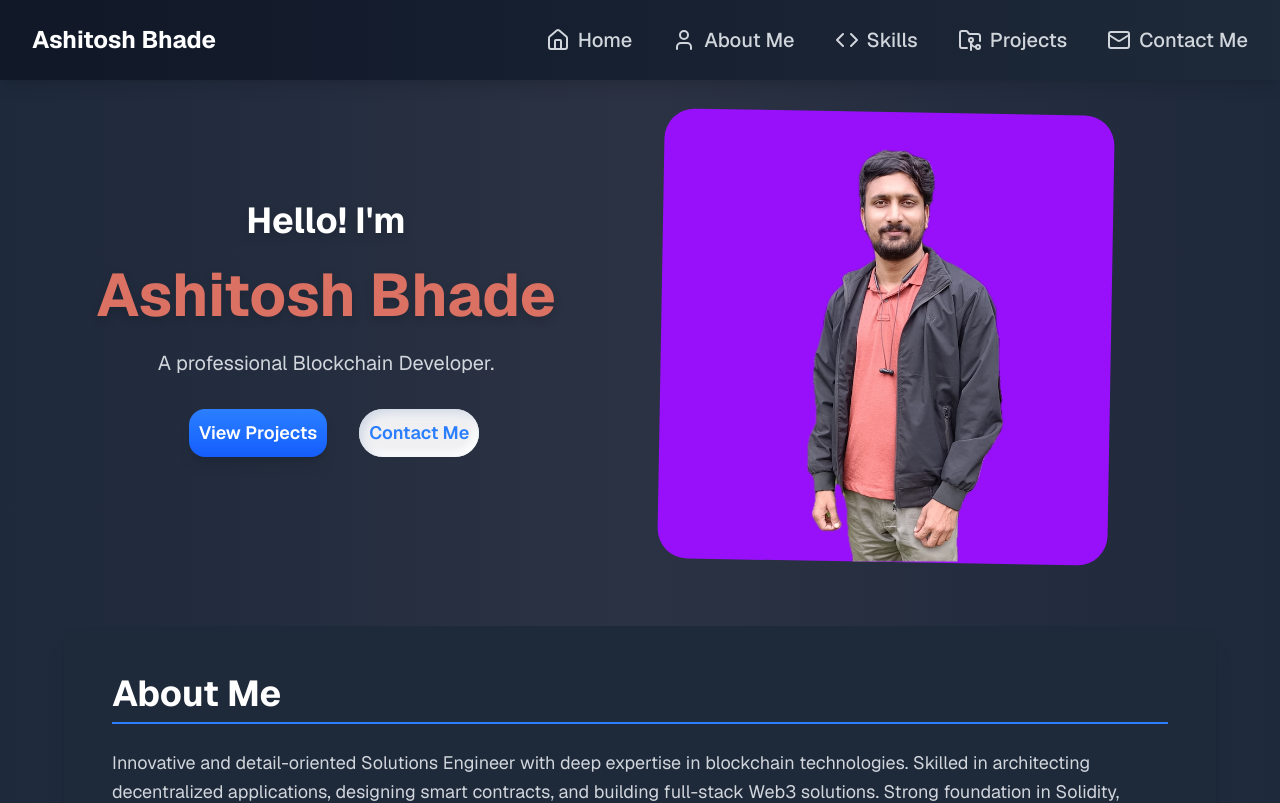
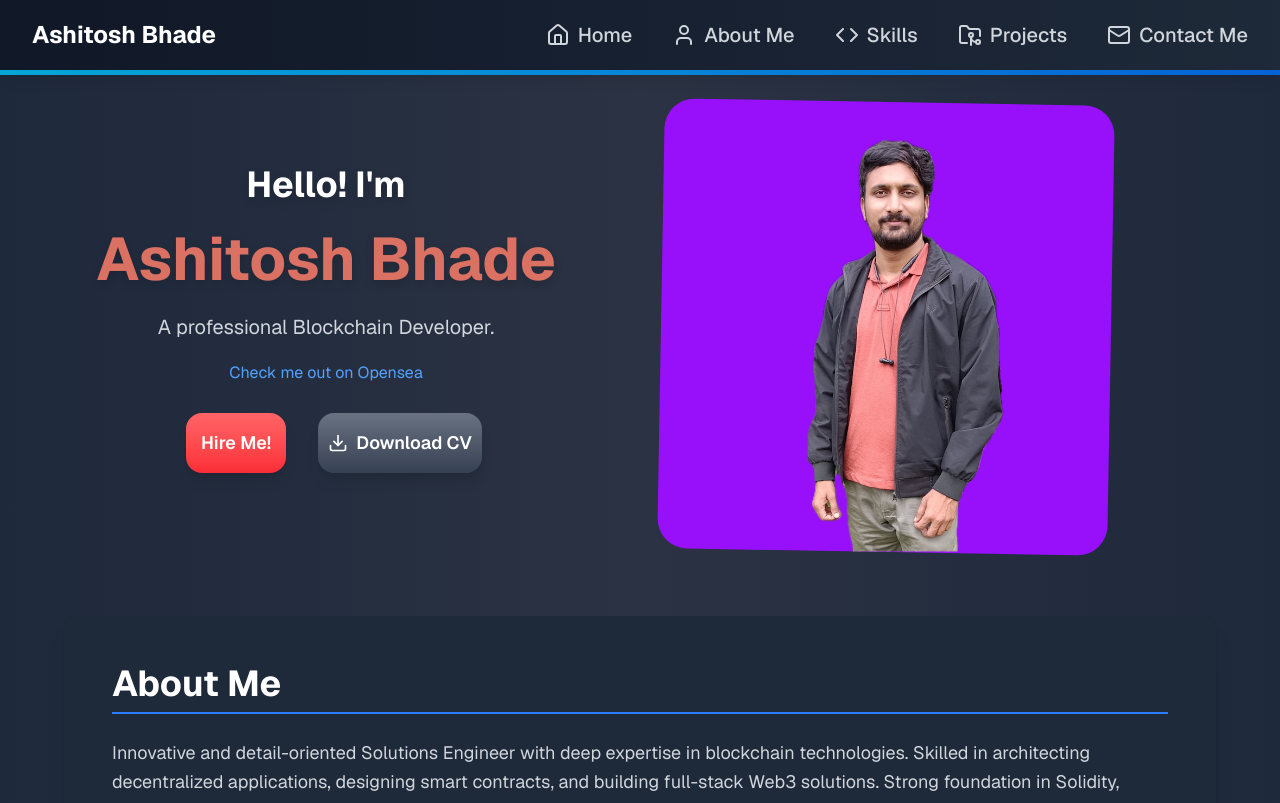
Before and after one commit to AshitoshBhade/portfolio, a Next.js app: page / in a window 1280 px wide. Shown: the top 803 px of the page. Built offline with nearby package versions, Linux system fonts and the light colour scheme.

Commit message:
fix issues

```diff
--- a/src/app/page.tsx
+++ b/src/app/page.tsx
@@ -1,5 +1,5 @@
-import AppComponent from "@/components/portfolio/index";
+import ScrollLinked from "@/components/scrollLinked";
 
 export default function Home() {
-	return <AppComponent />;
+	return <ScrollLinked />;
 }
--- a/src/components/header/MobileMenu.tsx
+++ b/src/components/header/MobileMenu.tsx
@@ -101,7 +101,7 @@ export default function MobileMenu() {
 		width: 300
 	};
 	return (
-		<div className='md:hidden absolute right-2 top-1 z-50'>
+		<div className='md:hidden absolute right-1 top-1 z-50'>
 			<div style={container}>
 				<motion.nav initial={false} animate={isOpen ? "open" : "closed"} custom={height} ref={containerRef} style={nav}>
 					<motion.div style={background} variants={sidebarVariants} />
@@ -156,8 +156,8 @@ const toggleContainer: React.CSSProperties = {
 	MozUserSelect: "none",
 	cursor: "pointer",
 	position: "absolute",
-	top: 18,
-	right: 15,
+	top: 10,
+	right: 10,
 	width: 50,
 	height: 50,
 	borderRadius: "50%",
@@ -169,7 +169,7 @@ const list: React.CSSProperties = {
 	padding: 25,
 	margin: 0,
 	position: "absolute",
-	top: 80,
+	top: 60,
 	width: 230
 };
 
--- a/src/components/header/index.tsx
+++ b/src/components/header/index.tsx
@@ -42,7 +42,7 @@ export const HeaderItemConfig: HeaderItemProps[] = [
 ];
 export const HeaderComponent = () => {
 	return (
-		<header className='w-full py-6 px-4 h-[80px] sm:px-6 lg:px-8 flex justify-between items-center sticky top-0 z-50 bg-gradient-to-r from-gray-900 to-gray-800 shadow-lg relative'>
+		<header className='w-full py-6 px-4 h-[70px] sm:px-6 lg:px-8 flex justify-between items-center sticky top-0 z-50 bg-gradient-to-r from-gray-900 to-gray-800 shadow-lg relative'>
 			<div className='text-2xl font-bold text-white hidden md:block absolute left-8'>Ashitosh Bhade</div>
 
 			{/* Desktop Navigation */}
--- a/src/components/portfolio/ContactMe/Contacts.tsx
+++ b/src/components/portfolio/ContactMe/Contacts.tsx
@@ -1,5 +1,6 @@
 import { motion } from "framer-motion";
 import { FaEnvelope, FaGithub, FaLinkedin, FaPhone } from "react-icons/fa6";
+import { SiOpensea } from "react-icons/si";
 
 export interface IContact {
 	name: string;
@@ -11,7 +12,8 @@ const contactDetails: IContact[] = [
 	{ name: "Email", icon: <FaEnvelope size={24} />, link: "mailto:ashitosh.bhade@gmail.com" },
 	{ name: "LinkedIn", icon: <FaLinkedin size={24} />, link: "https://linkedin.com/in/ashitosh-bhade-41ba37105" },
 	{ name: "Github", icon: <FaGithub size={24} />, link: "https://github.com/ashitosh03" },
-	{ name: "Phone", icon: <FaPhone size={24} />, link: "https://wa.me/+919284309929" }
+	{ name: "Phone", icon: <FaPhone size={24} />, link: "https://wa.me/+919284309929" },
+	{ name: "Opensea", icon: <SiOpensea size={24} />, link: "https://testnets.opensea.io/assets/base_sepolia/0x8214ba3739813d603f0f06be95e2ebcc947c1098/1" }
 ];
 
 export const Contacts = () => {
--- a/src/components/portfolio/Introduction/Intro.tsx
+++ b/src/components/portfolio/Introduction/Intro.tsx
@@ -2,6 +2,7 @@ import { ButtonElement } from "@/components/buttons";
 import { ButtonType } from "@/components/buttons/types";
 import { handleNavLinkClick } from "@/utils/handleNavClick";
 import { motion, Variants } from "framer-motion";
+import { Download } from "lucide-react";
 import { ProfileImageCard } from "./ProfileImageCard";
 
 export const sectionVariants: Variants = {
@@ -39,7 +40,7 @@ export const Intro = () => {
 				</h1>
 				<motion.p
 					id='portfolio-role' // Added ID for anime.js
-					className='text-l sm:text-xl text-gray-300 mb-4'
+					className='text-l sm:text-xl text-gray-300 mb-1'
 					// Framer Motion animation props removed as anime.js handles it
 					initial={{ opacity: 0, y: 20 }} // Kept Framer Motion for buttons
 					animate={{ opacity: 1, y: 0 }}
@@ -47,25 +48,33 @@ export const Intro = () => {
 				>
 					A professional Blockchain Developer.
 				</motion.p>
+				<motion.a
+					href='https://testnets.opensea.io/assets/base_sepolia/0x8214ba3739813d603f0f06be95e2ebcc947c1098/1'
+					target='_blank'
+					rel='noopener noreferrer'
+					className='text-blue-400 block hover:text-blue-500 transition-colors mb-3'>
+					Check me out on Opensea
+				</motion.a>
 				<motion.div
-					className='flex flex-row justify-center space-x-4 flex-wrap gap-4' // Added flex-wrap and gap for responsiveness
+					className='flex flex-row flex-wrap justify-center space-x-4 flex-wrap gap-4' // Added flex-wrap and gap for responsiveness
 					initial={{ opacity: 0, y: 20 }} // Kept Framer Motion for buttons
 					animate={{ opacity: 1, y: 0 }}
 					transition={{ duration: 0.5, delay: 1.8 }} // Adjusted delay to run after anime.js
 				>
-					<ButtonElement label='View Projects' style={{ padding: "10px" }} buttonType={ButtonType.BLUE} onClick={() => handleNavLinkClick("projects")} />
-					<ButtonElement label='Contact Me' style={{ padding: "10px" }} buttonType={ButtonType.WHITE} onClick={() => handleNavLinkClick("contact-me")} />
+					<ButtonElement label='Hire Me!' style={{ padding: "15px" }} buttonType={ButtonType.RED} onClick={() => handleNavLinkClick("contact-me")} />
+
 					{/* Download CV Button */}
-					{/* <a href='/download/AshiitoshCV.pdf' download='AshitoshCV.pdf' className='inline-block'>
+					<motion.a href='/AshitoshCV.pdf' download='AshitoshCV.pdf' className='inline-block'>
 						<ButtonElement
+							style={{ padding: "10px" }}
 							label={
 								<span className='flex items-center'>
-									<Download className='mr-2 h-5 w-3' /> Download CV
+									<Download className='mr-2 h-10 w-5' /> Download CV
 								</span>
 							}
 							buttonType={ButtonType.GRAY}
 						/>
-					</a> */}
+					</motion.a>
 				</motion.div>
 			</motion.div>
 
--- /dev/null
+++ b/src/components/scrollLinked/index.tsx
@@ -0,0 +1,34 @@
+"use client";
+
+import { motion, useSpring, useScroll } from "motion/react";
+import AppComponent from "../portfolio";
+
+export default function ScrollLinked() {
+	const { scrollYProgress } = useScroll();
+	const scaleX = useSpring(scrollYProgress, {
+		stiffness: 100,
+		damping: 30,
+		restDelta: 0.001
+	});
+
+	return (
+		<>
+			<motion.div
+				id='scroll-indicator'
+				style={{
+					scaleX,
+					position: "fixed",
+					top: 70,
+					left: 0,
+					right: 0,
+					height: 5,
+					originX: 0,
+					opacity: 0.8,
+					backgroundImage: "linear-gradient(90deg, #00c6ff, #0072ff)",
+					zIndex: 1000
+				}}
+			/>
+			<AppComponent />
+		</>
+	);
+}
```
Also changed, not shown: 2 other files (tests, documents, lock files or other folders).
